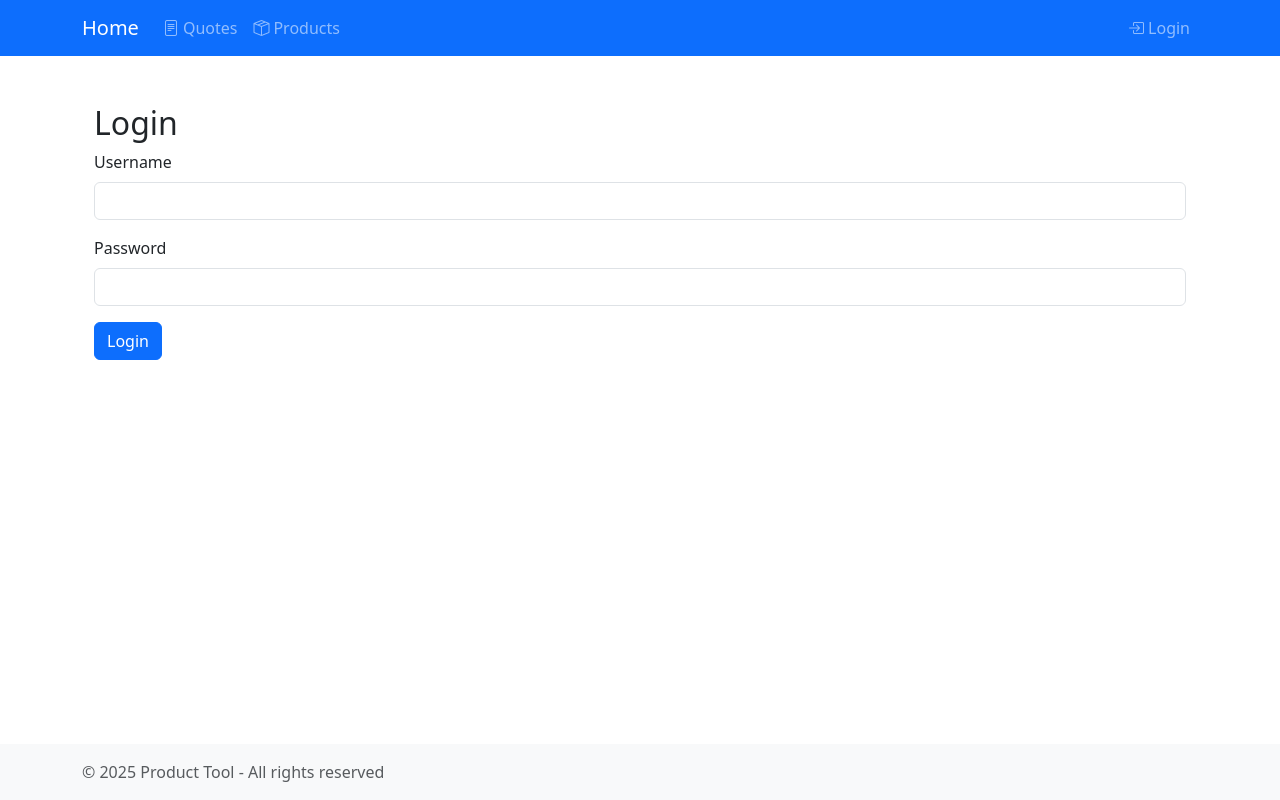
After one commit to alexkharrod/django_ptool, a Django app: page /login/ in a window 1280 px wide. The commit adds this page. Run offline with Django 4.2, Linux system fonts and the light colour scheme; some libraries are stand-ins or nearby versions.

Commit message:
setup login and logout

```diff
--- a/mysite/urls.py
+++ b/mysite/urls.py
@@ -16,6 +16,7 @@ Including another URLconf
 """
 
 from django.contrib import admin
+from django.contrib.auth.views import LoginView, LogoutView
 from django.urls import include, path
 
 urlpatterns = [
@@ -23,4 +24,10 @@ urlpatterns = [
     path("", include("products.urls")),
     path("quotes/", include("quotes.urls")),
     path("users/", include("users.urls")),
+    path(
+        "login/",
+        LoginView.as_view(template_name="registration/login.html"),
+        name="login",
+    ),
+    path("logout/", LogoutView.as_view(), name="logout"),
 ]
--- a/templates/base.html
+++ b/templates/base.html
@@ -46,19 +46,21 @@
                             <button class="btn btn-link nav-link dropdown-toggle" type="button" data-bs-toggle="dropdown">
                                 {{ user.get_full_name|default:user.email }}
                             </button>
-                            {%endif%}
+
                             <ul class="dropdown-menu dropdown-menu-end">
                                 <li><a class="dropdown-item" href="#">Profile</a></li>
                                 <li><form action="{% url 'logout' %}" method="post" style="display: inline;">
                                     {% csrf_token %}
                                     <button type="submit" class="dropdown-item">Logout</button>
-                                    <form action="#" method="POST">
-                                    </form>
+                                </form>
                                 </li>
                             </ul>
                         </div>
-
-
+                        {% else %}
+                        <a class="nav-link" href="{% url 'login' %}">
+                            <i class="bi bi-box-arrow-in-right me-1"></i>Login
+                        </a>
+                        {% endif %}
                 </div>
             </div>
         </div>
--- /dev/null
+++ b/templates/registration/login.html
@@ -0,0 +1,20 @@
+{% extends 'base.html' %}
+{% block title %}Login{% endblock %}
+
+{% block content %}
+<div class="container mt-5">
+    <h2>Login</h2>
+    <form method="post">
+        {% csrf_token %}
+        <div class="mb-3">
+            <label for="id_username" class="form-label">Username</label>
+            <input type="text" name="username" id="id_username" class="form-control" required>
+        </div>
+        <div class="mb-3">
+            <label for="id_password" class="form-label">Password</label>
+            <input type="password" name="password" id="id_password" class="form-control" required>
+        </div>
+        <button type="submit" class="btn btn-primary">Login</button>
+    </form>
+</div>
+{% endblock %}
```
Also changed, not shown: mysite/settings.py (+7 -0 lines).
